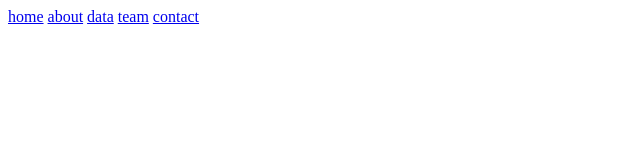
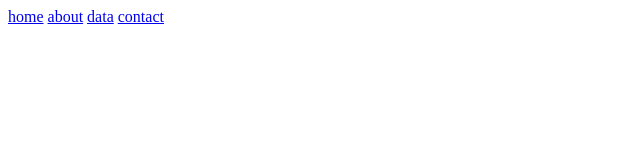
Before and after one commit to engineer-shahin/github-used-tailwind-project, a plain HTML site: page index.html in a window 1280 px wide. Shown: the full height of the page, 0-640 px from the left. Drawn offline with Linux system fonts and the light colour scheme.

Commit message:
new change

```diff
--- a/index.html
+++ b/index.html
@@ -10,7 +10,7 @@
         <a href="#">home</a>
         <a href="#">about</a>
         <a href="#">data</a>
-        <a href="#">team</a>
+        <!-- <a href="#">team</a> -->
         <a href="#">contact</a>
     </div>
 </body>
```
